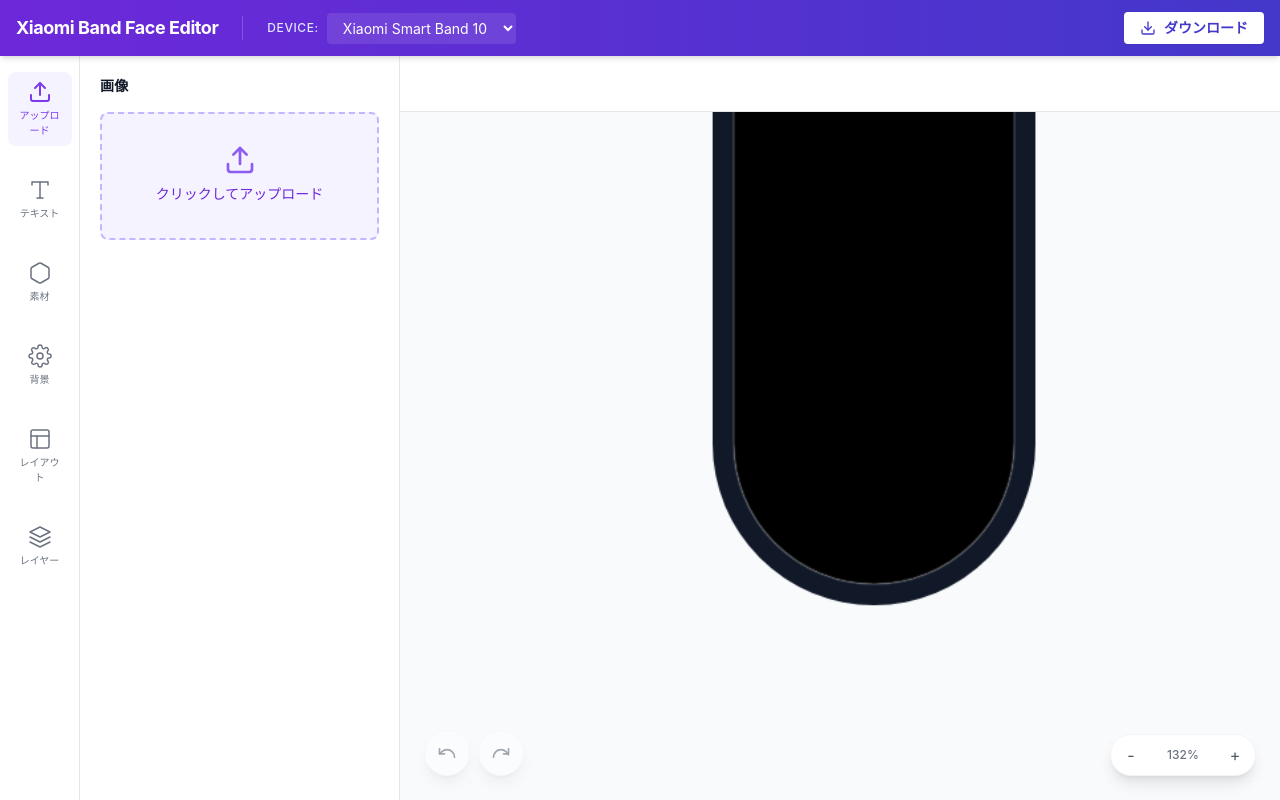
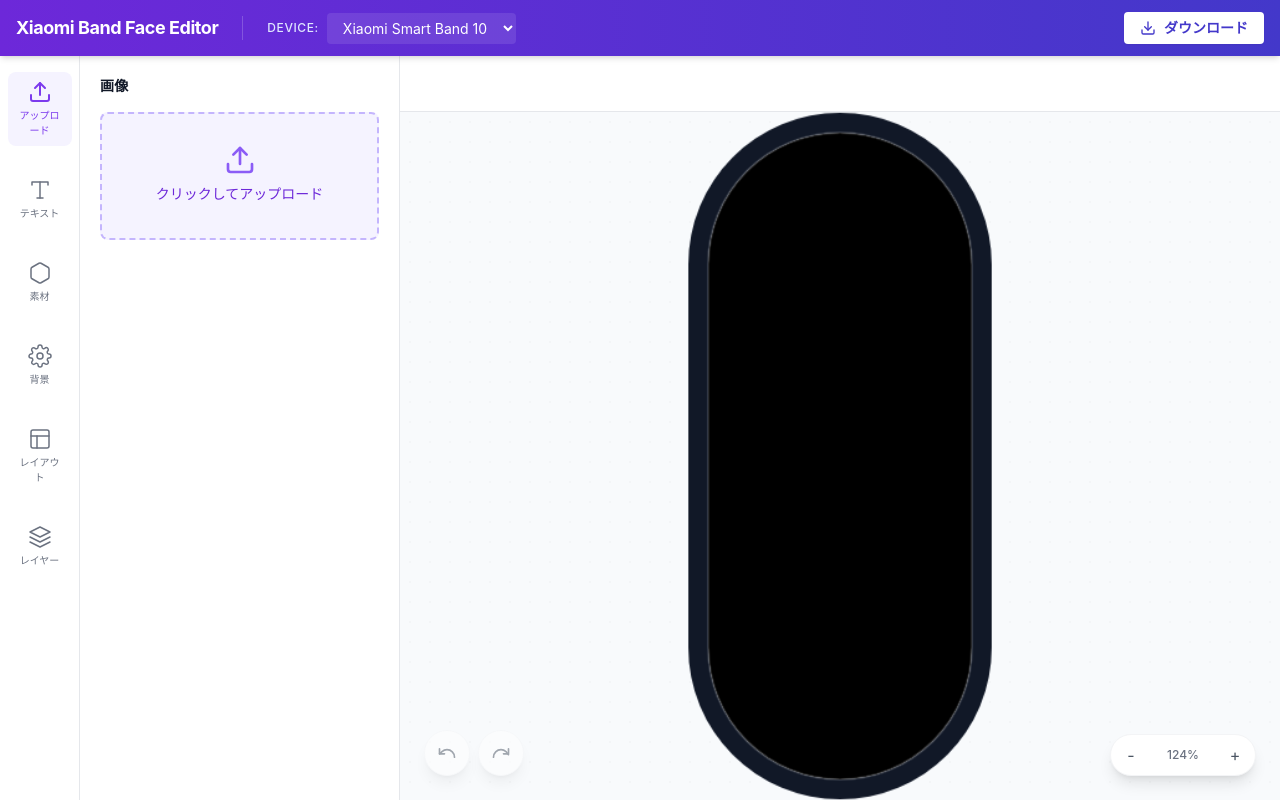
Before and after one commit to Sh1ragami/xiaomi-band-face-editor, a Next.js app: page / in a window 1280 px wide. Built offline with nearby package versions, Linux system fonts and the light colour scheme.

Commit message:
change: ウォッチフェイスの初期表示位置を調整

```diff
--- a/src/features/editor/CanvasEditor.tsx
+++ b/src/features/editor/CanvasEditor.tsx
@@ -109,6 +109,7 @@
   const VIEW_MAX = Infinity; // no upper limit
   const ZOOM_SENSITIVITY = 0.006; // higher sensitivity
   const autoFitRef = useRef(true);
+  const INITIAL_FIT_SHRINK = 0.94; // show a bit more room on first render
   const lastGestureScaleRef = useRef(1);
   const viewScaleRef = useRef(1);
   const spacePressedRef = useRef(false);
@@ -351,10 +352,11 @@
       // Fit to the face area so it uses full space; margin remains offscreen editing buffer
       const fit = Math.max(0.05, Math.min(clientWidth / w, clientHeight / h));
       if (autoFitRef.current) {
-        setViewScale(fit);
-        // Center the stage for initial fit
-        setPanX((clientWidth - fit * (w + CANVAS_MARGIN*2)) / 2);
-        setPanY((clientHeight - fit * (h + CANVAS_MARGIN*2)) / 2);
+        const s = fit * INITIAL_FIT_SHRINK;
+        setViewScale(s);
+        // Center the stage for initial fit (use scaled stage size)
+        setPanX((clientWidth - s * (w + CANVAS_MARGIN*2)) / 2);
+        setPanY((clientHeight - s * (h + CANVAS_MARGIN*2)) / 2);
       }
     });
     const el = fitRef.current as HTMLElement | null;
@@ -557,7 +559,7 @@
         </div>
 
         <div
-          className="flex-1 relative overflow-hidden flex items-center justify-center p-0"
+          className="flex-1 relative overflow-hidden p-0"
           ref={fitRef}
           onPointerDown={(e)=>{
             if (e.button === 1 || spacePressedRef.current) {
@@ -590,8 +592,10 @@
           style={{ cursor: panDragRef.current.active || spacePressedRef.current ? 'grabbing' : undefined }}
         >
            <div className="absolute inset-0 opacity-[0.03]" style={{ backgroundImage: 'radial-gradient(#4b5563 1px, transparent 1px)', backgroundSize: '20px 20px' }}></div>
-           <div className="relative" ref={stageRef} style={{ transform: `translate(${panX}px, ${panY}px) scale(${viewScale})`, transformOrigin: '0 0' }}>
-             <canvas ref={canvasRef} onPointerDown={onPointerDown} onPointerMove={onPointerMove} onPointerUp={onPointerUp} onPointerLeave={onPointerUp} className="relative touch-none cursor-grab active:cursor-grabbing" style={{ width: (w + CANVAS_MARGIN*2), height: (h + CANVAS_MARGIN*2), background: 'transparent' }} />
+           <div className="absolute left-0 top-0" ref={stageRef} style={{ transform: `translate(${panX}px, ${panY}px)` }}>
+             <div className="relative" style={{ transform: `scale(${viewScale})`, transformOrigin: '0 0' }}>
+               <canvas ref={canvasRef} onPointerDown={onPointerDown} onPointerMove={onPointerMove} onPointerUp={onPointerUp} onPointerLeave={onPointerUp} className="relative touch-none cursor-grab active:cursor-grabbing" style={{ width: (w + CANVAS_MARGIN*2), height: (h + CANVAS_MARGIN*2), background: 'transparent' }} />
+             </div>
            </div>
             <div className="absolute bottom-6 right-6 bg-white rounded-full shadow-lg border border-gray-100 p-1 flex items-center gap-2">
               <button onClick={() => { autoFitRef.current = false; setViewScale(s => Math.max(VIEW_MIN, s - 0.1)); }} className="w-8 h-8 flex items-center justify-center hover:bg-gray-50 rounded-full text-gray-600" title="縮小">-</button>
```
Also changed, not shown: 1 other file (tests, documents, lock files or other folders).
